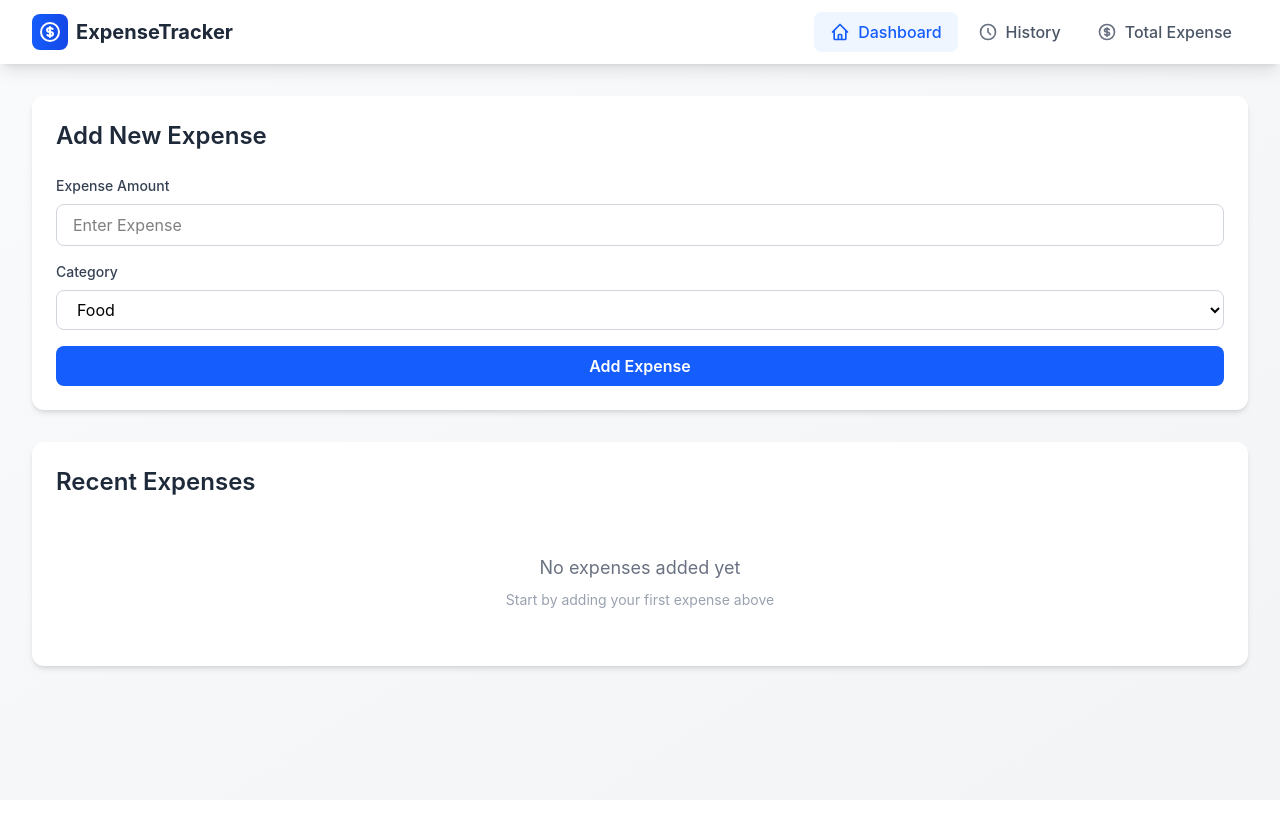
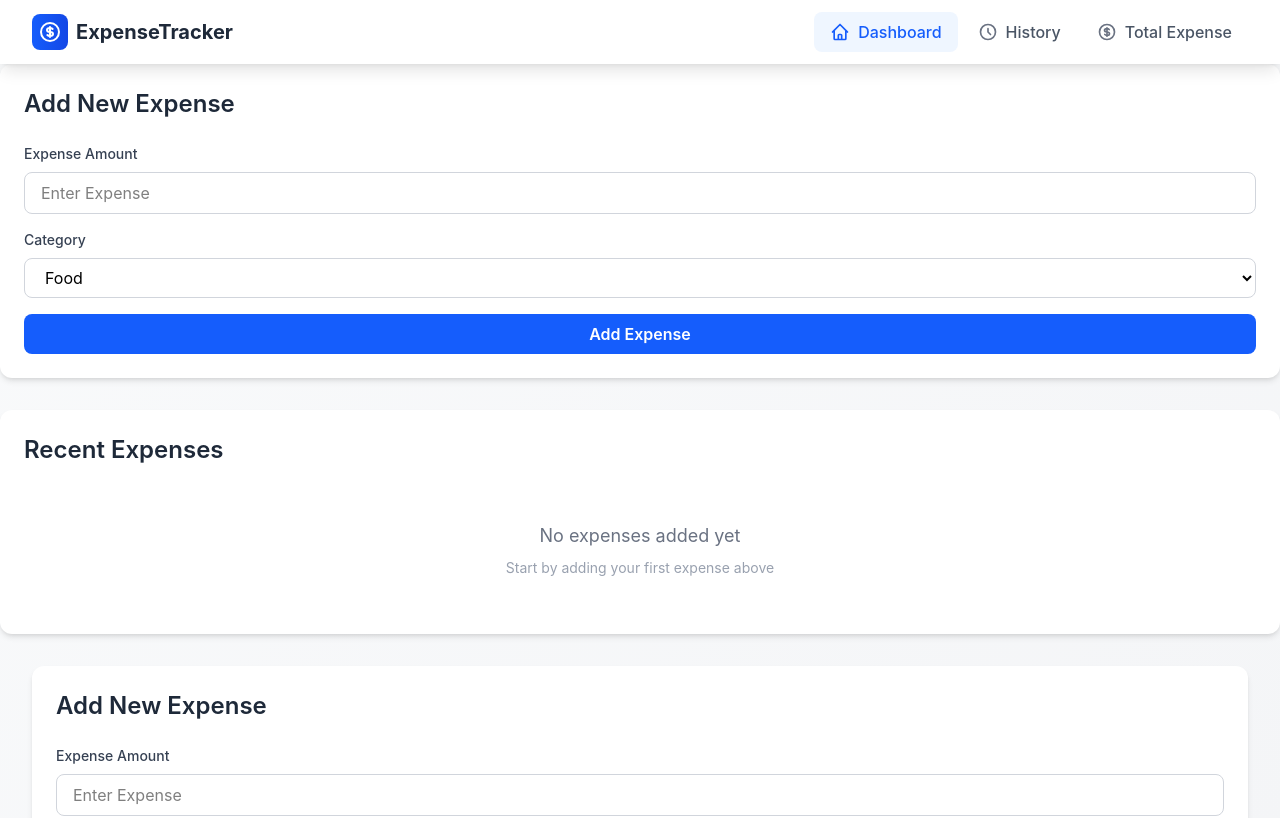
Before and after one commit to muhammaddaniyal15052008-arch/expense-manager, a React (Vite) app: page / in a window 1280 px wide. Shown: the top 818 px of the page. Built offline with nearby package versions, Linux system fonts and the light colour scheme.

Commit message:
dashboard added

```diff
--- a/package.json
+++ b/package.json
@@ -7,7 +7,9 @@
     "dev": "vite",
     "build": "vite build",
     "lint": "eslint .",
-    "preview": "vite preview"
+    "preview": "vite preview",
+    "predeploy": "npm run build && echo. > dist/.nojekyll",
+    "deploy": "gh-pages -d dist"
   },
   "dependencies": {
     "@tailwindcss/vite": "^4.3.0",
--- a/src/App.jsx
+++ b/src/App.jsx
@@ -14,6 +14,7 @@ const App = () => {
     return (
         <div className="min-h-screen bg-gradient-to-br from-gray-50 to-gray-100">
             <Navbar />
+            <Dashboard />
             <main className="container mx-auto px-4 sm:px-6 lg:px-8 py-6 sm:py-8">
                 <Routes>
                     <Route path='/' element={<Dashboard />} />
```
